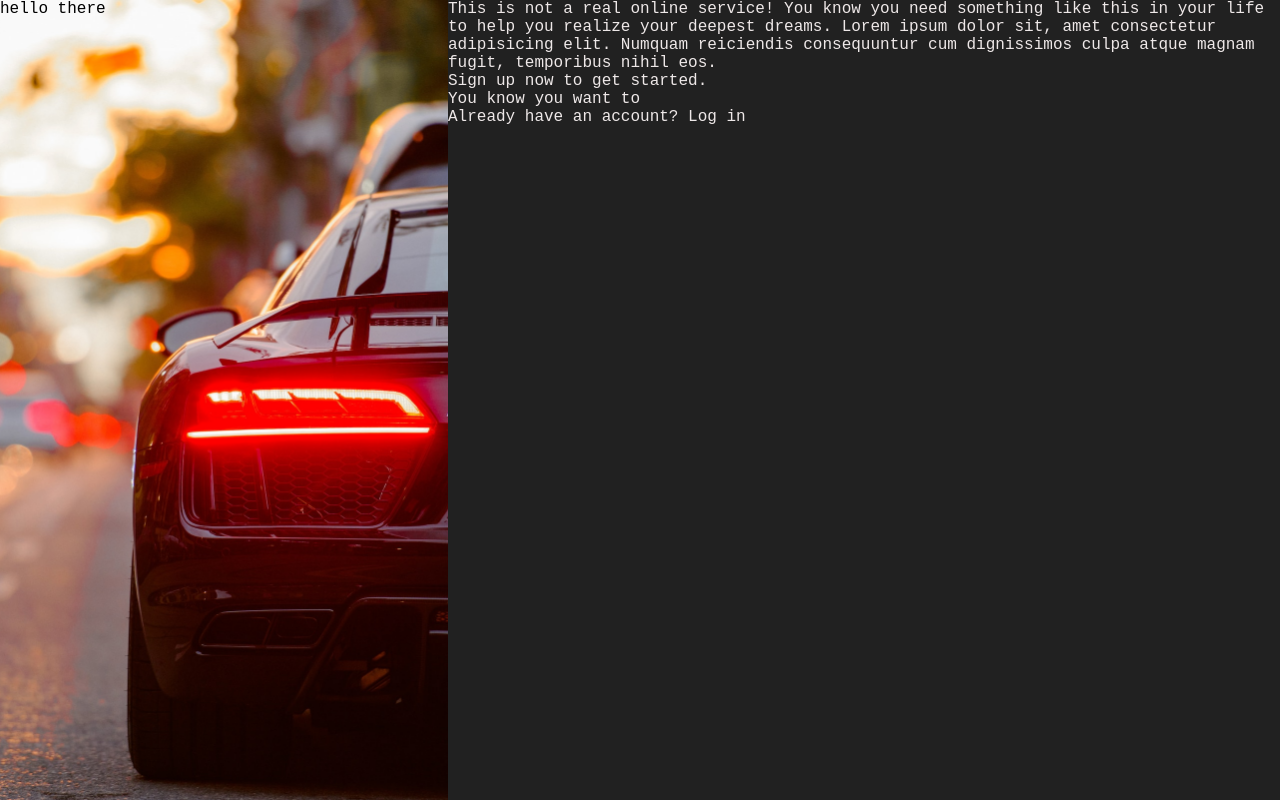
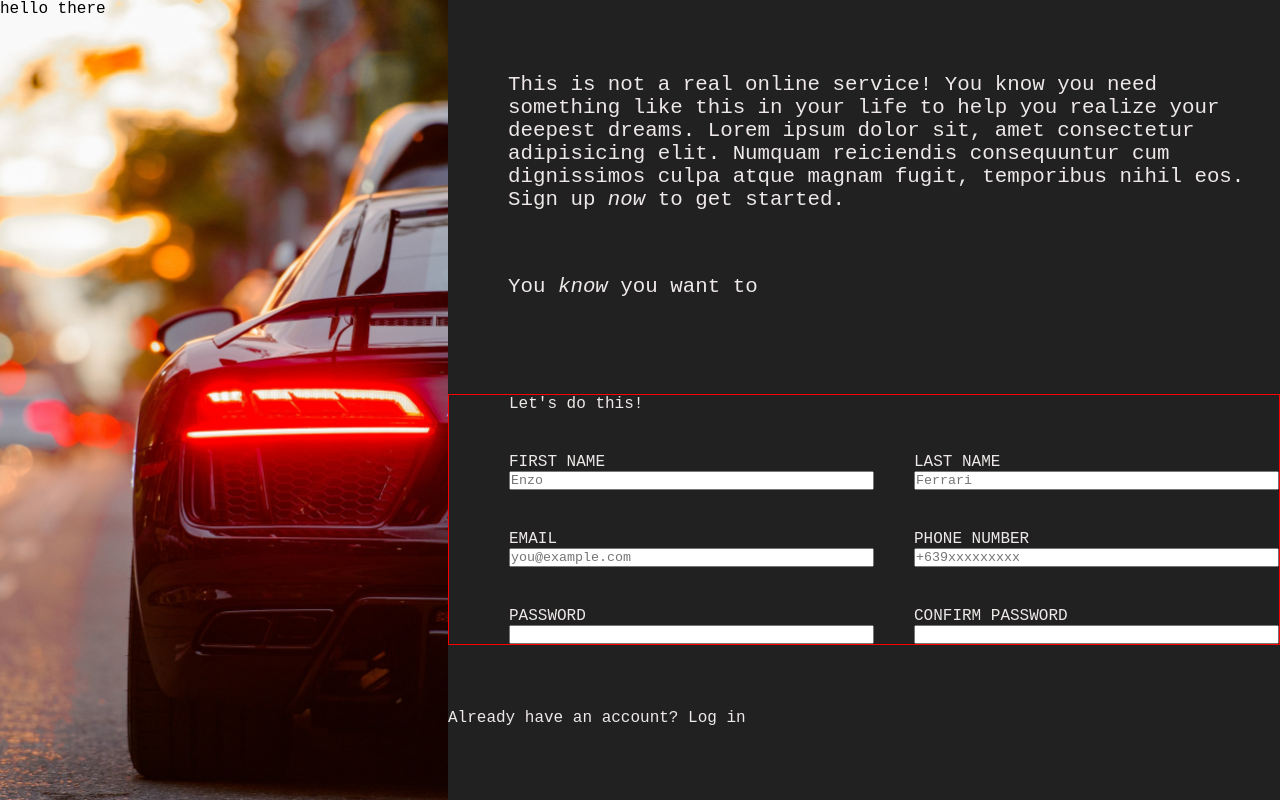
Before and after one commit to blueratdota/odin-sign-up-form, a plain HTML site: page index.html in a window 1280 px wide. Drawn offline with Linux system fonts and the light colour scheme; a script that the page names is missing.

Commit message:
added few css

```diff
--- a/index.html
+++ b/index.html
@@ -12,15 +12,53 @@
         <div class="left-photo">
         hello there
         </div>
-        <div class="form-body">
+
+
+        <div class="form-main">
             <div class="top-text">
                 <p>This is not a real online service! You know you need something like this in your life to help you realize your deepest dreams. Lorem ipsum dolor sit, amet consectetur adipisicing elit. Numquam reiciendis consequuntur cum dignissimos culpa atque magnam fugit, temporibus nihil eos.
                 </p>
-                <p>Sign up now to get started.</p>
-                <p>You know you want to</p>
+                <p>Sign up <em>now</em> to get started.</p>
+                <p class="spacer-text">You <em>know</em> you want to</p>
             </div>
-            <form action=""></form>
+
+
+            <form action="#">
+                <div class="form-body">
+                    <p class="form-title">Let's do this!</p>
+
+                    <div class="input">
+                        <label for="first_name">FIRST NAME</label>
+                        <input type="text" id="first_name" name="first_name" placeholder="Enzo">
+                    </div>
+                    <div class="input">
+                        <label for="last_name">LAST NAME</label>
+                        <input type="text" id="last_name" name="last_name" placeholder="Ferrari">
+                    </div>
+                    <div class="input">
+                        <label for="user_email">EMAIL</label>
+                        <input type="email" id="user_email" name="email" placeholder="you@example.com">
+                    </div>
+                    <div class="input">
+                        <label for="phone-number">PHONE NUMBER</label>
+                        <input type="number" id="phone-number" name="phone-number" placeholder="+639xxxxxxxxx">
+                    </div>
+                    <div class="input">
+                        <label for="user_password-1">PASSWORD</label>
+                        <input type="password" id="user_password-1" name="password-1">
+                    </div>
+                    <div class="input">
+                        <label for="user_password-2"> CONFIRM PASSWORD</label>
+                        <input type="password" id="user_password-2" name="passworD-2">
+                    </div>
+                </div>
+
+            </form>
+
+
             <div class="redirect-login">Already have an account? Log in</div>
+
+
         </div>
 
     </main>
--- a/style.css
+++ b/style.css
@@ -32,8 +32,48 @@ main{
     width: 35vw;
     height: 100vh;
 }
-.form-body{
+
+.form-main{
     width: 65vw;
     color: var(--text);
     background-color: var(--background);
+    display: flex;
+    flex-direction: column;
+    justify-content: center;
+
 }
+
+.top-text{
+    margin-bottom: 2rem;
+    max-width: 900px;
+    padding-left: 60px;
+    font-size: 1.3rem;
+}
+.spacer-text{
+    margin: 4rem 0 4rem 0;
+}
+
+.form-body{
+    display: flex;
+    flex-wrap: wrap;
+    padding-left: 60px;
+    border: 1px red solid;
+    /* max-width: 900px; */
+    gap: 40px;
+
+}
+.form-title{
+    width: 100%;
+}
+.input{
+    display: flex;
+    flex-direction: column;
+    flex-grow: 1;
+    min-width: 350px;
+    max-width: 400px;
+    /* margin-right: 60px; */
+}
+
+.redirect-login{
+    margin-top: 4rem;
+}
```
